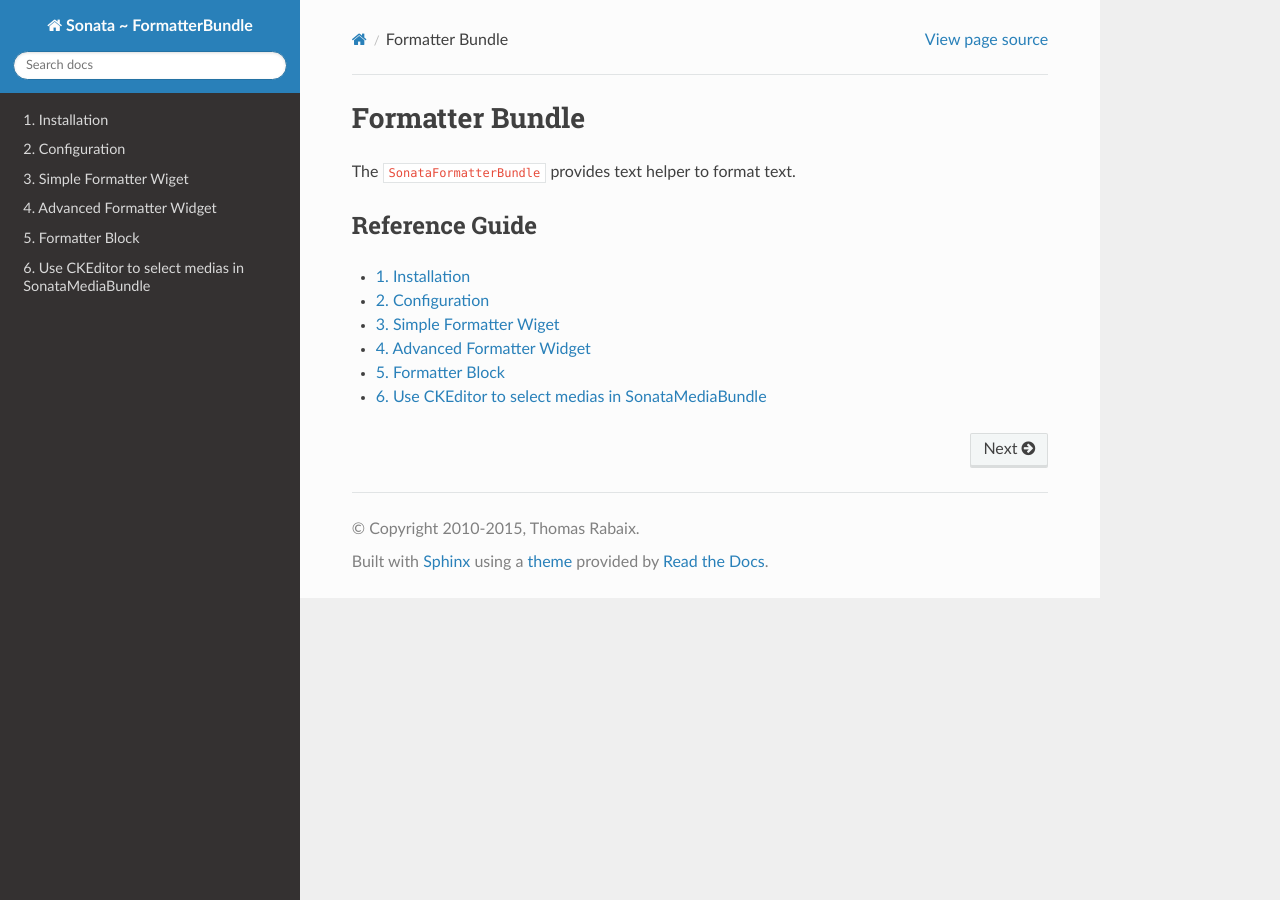
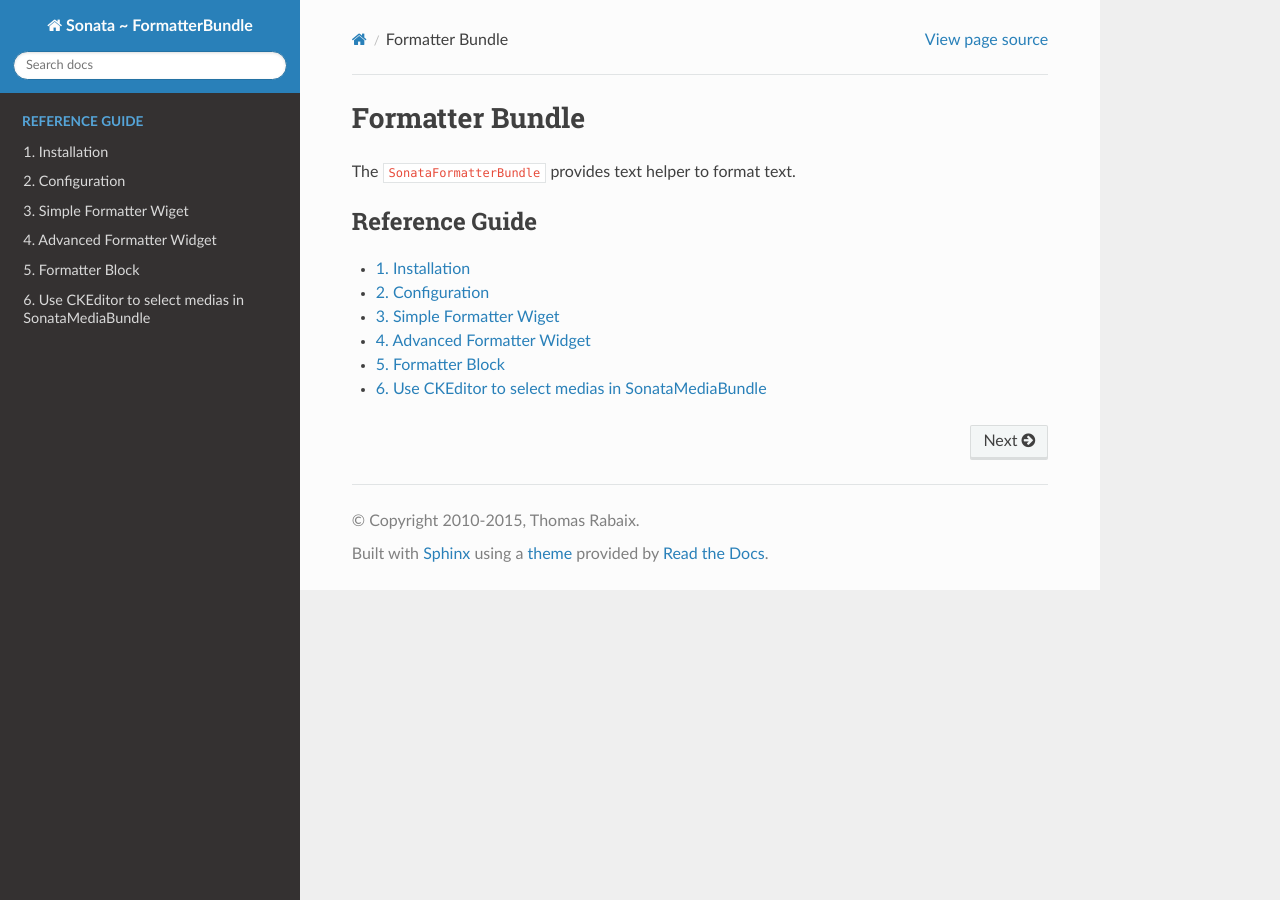
Before and after one commit to sonata-project/SonataFormatterBundle, a Sphinx documentation site: the page built from Resources/doc/index.rst, in a window 1280 px wide. Built offline with Sphinx 7.4.7 and the Read the Docs theme 2.0.0, drawn with Linux system fonts in a browser that asks for light colours; pages that are not in the unit, such as notebooks, are missing from menus.

Commit message:
added captions to TOC tree in docs

```diff
--- a/Resources/doc/index.rst
+++ b/Resources/doc/index.rst
@@ -3,10 +3,9 @@
 
 The ``SonataFormatterBundle`` provides text helper to format text.
 
-Reference Guide
----------------
-
 .. toctree::
+   :caption: Reference Guide
+   :name: reference guide
    :maxdepth: 1
    :numbered:
 
```
